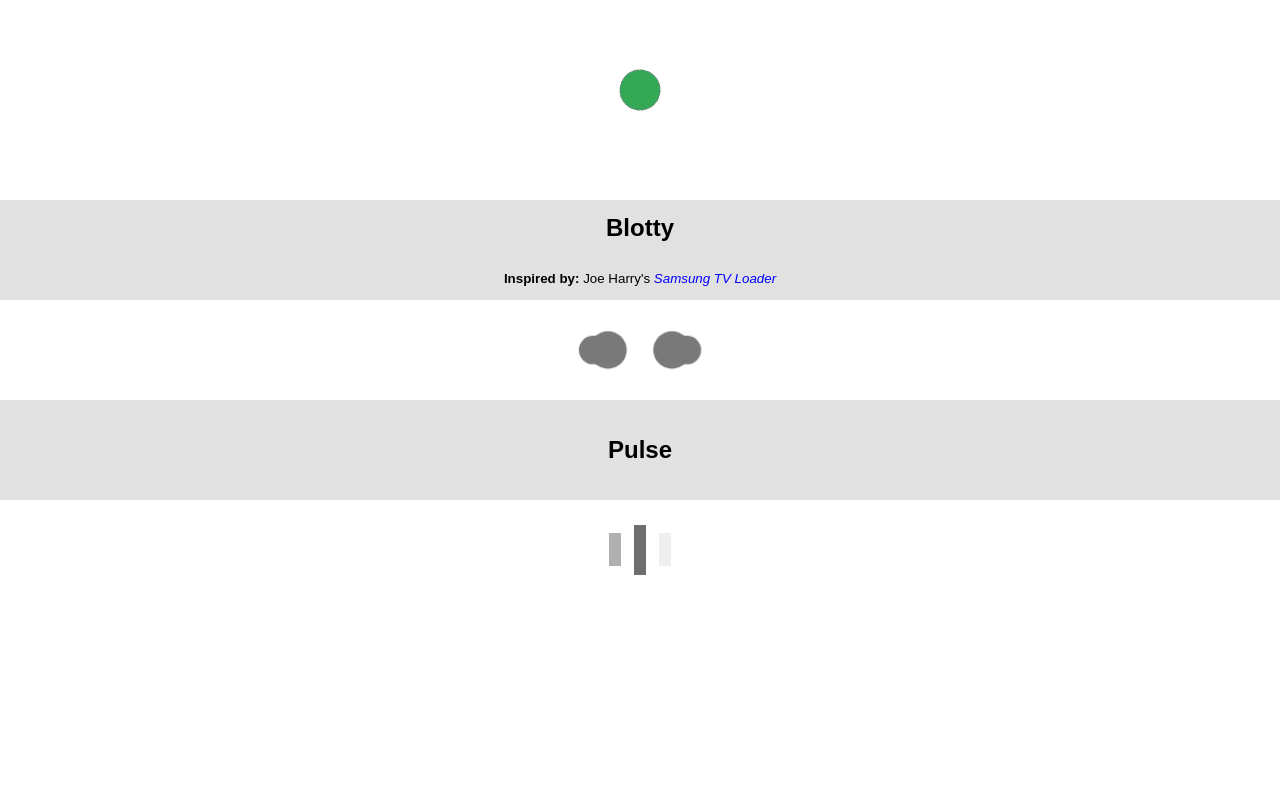
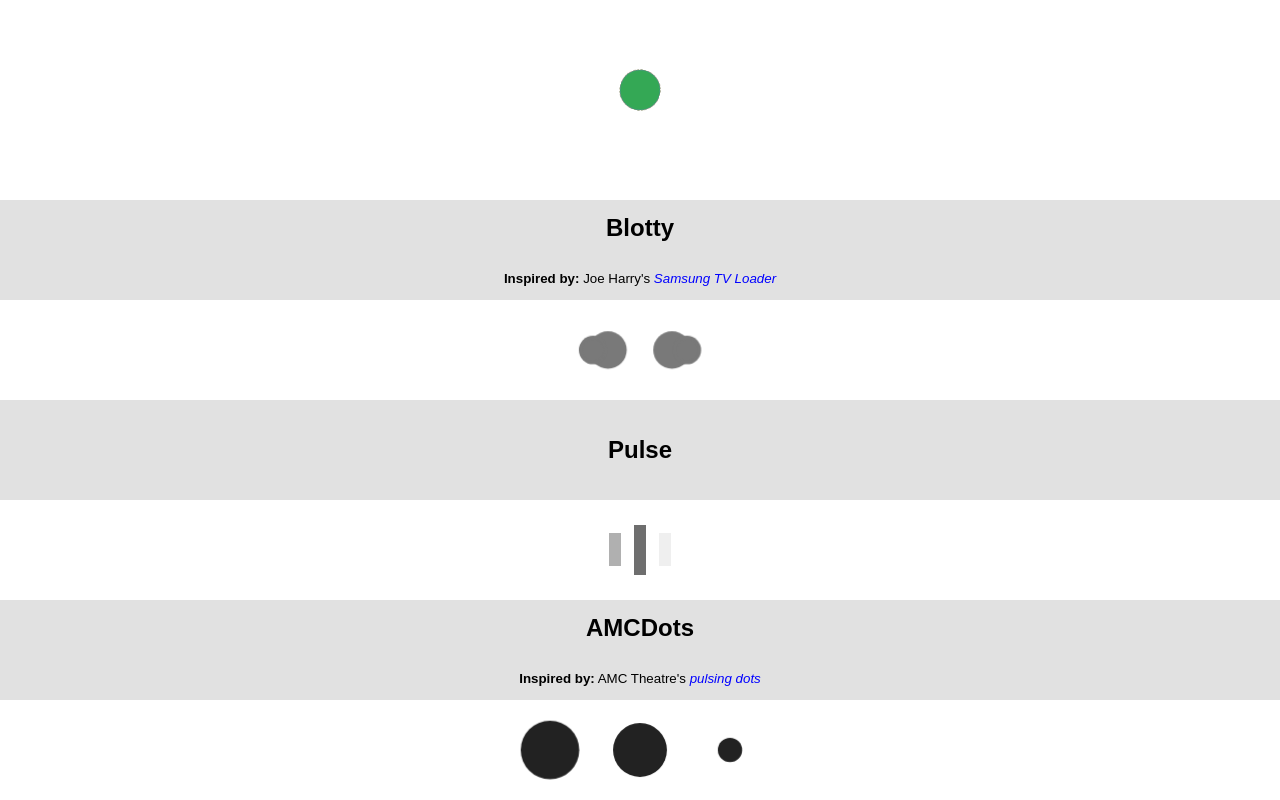
Before and after one commit to jefabrah/react-animation-loaders, a React (Create React App) app: page / in a window 1280 px wide. Shown: the part 228-1028 px from the top of the page. Before the commit the page ends 828 px from the top, so only its background shows below. Built offline with nearby package versions, Linux system fonts and the light colour scheme.

Commit message:
AMCDots component & styling (#4)

```diff
--- a/src/App.js
+++ b/src/App.js
@@ -5,6 +5,7 @@ import Loader from './components/Loader';
 import Blotty from './components/Blotty';
 import GSpinner from './components/GSpinner';
 import Pulse from './components/Pulse';
+import AMCDots from './components/AMCDots';
 
 const App = () => (
 
@@ -36,6 +37,13 @@ const App = () => (
         <Pulse/>
 
       </Loader>
+      <Loader name="AMCDots" credit="AMC Theatre" creditLinkText="pulsing dots"
+              creditLink="https://www.amctheatres.com/" inspired>
+
+        {/* AMCDots */}
+        <AMCDots/>
+
+      </Loader>
     </div>
   </div>
 )
--- /dev/null
+++ b/src/components/AMCDots.js
@@ -0,0 +1,15 @@
+import React from 'react';
+import '../css/AMCDots.css';
+
+
+const AMCDots = () => (
+
+  <div id="amc-dots-box">
+    <div id="amc-dot-l"/>
+    <div id="amc-dot-c"/>
+    <div id="amc-dot-r"/>
+  </div>
+
+)
+
+export default AMCDots;
--- /dev/null
+++ b/src/css/AMCDots.css
@@ -0,0 +1,52 @@
+#amc-dots-box {
+  height: 100px;
+  width: 100%;
+  display: flex;
+  justify-content: center;
+  align-items: center;
+}
+
+
+#amc-dot-l,
+#amc-dot-c,
+#amc-dot-r {
+  height: 60px;
+  width: 60px;
+  border-radius: 50%;
+  background-color: #222;
+  transform: scale(0)
+}
+
+#amc-dot-l {
+  margin-right: 30px;
+  animation: amc-dot-l-pulse 1.5s ease-in-out infinite;
+}
+
+#amc-dot-c {
+  animation: amc-dot-c-pulse 1.5s ease-in-out infinite;
+  animation-delay: .15s;
+}
+
+#amc-dot-r {
+  margin-left: 30px;
+  animation: amc-dot-r-pulse 1.5s ease-in-out infinite;
+  animation-delay: .30s;
+}
+
+@keyframes amc-dot-l-pulse {
+  0% { transform: scale(0) }
+  30% { transform: scale(1) }
+  60%, 100% { transform: scale(0) }
+}
+
+@keyframes amc-dot-c-pulse {
+  0% { transform: scale(0) }
+  30% { transform: scale(1) }
+  60%, 100% { transform: scale(0) }
+}
+
+@keyframes amc-dot-r-pulse {
+  0% { transform: scale(0) }
+  30% { transform: scale(1) }
+  60%, 100% { transform: scale(0) }
+}
```
